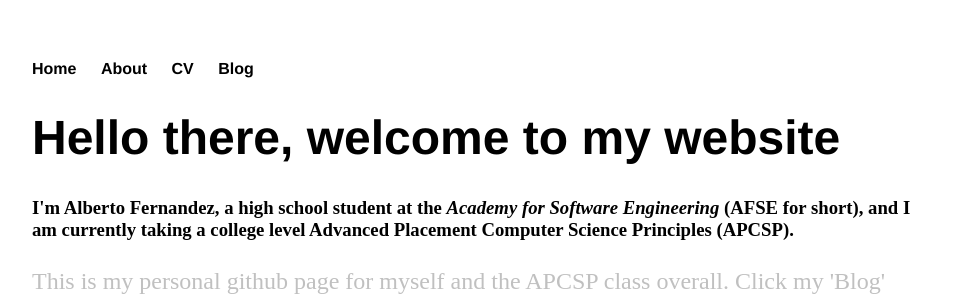
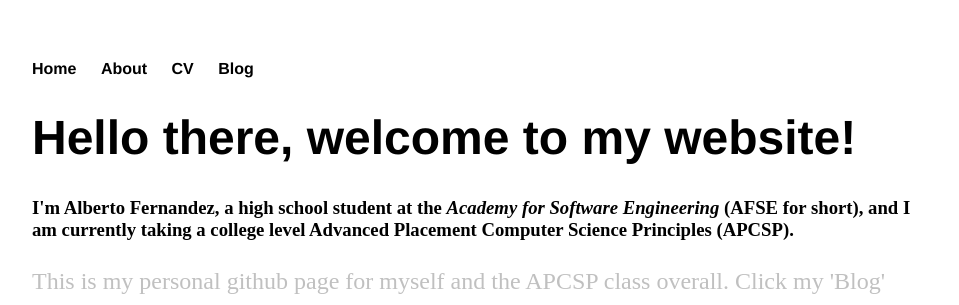
Before and after one commit to albertof4112/albertof4112.github.io, a Jekyll site: the page built from index.html, in a window 1280 px wide. Shown: the top 305 px of the page, without its empty margins (160-1119 px from the left). Built offline with Jekyll 4.4.1, drawn with Linux system fonts in a browser that asks for light colours.

```diff
--- a/index.html
+++ b/index.html
@@ -3,7 +3,7 @@ layout: default
 title: Alberto Fernandez, AFSE Student
 ---
 <div class="blurb">
-	<h1>Hello there, welcome to my website</h1>
+	<h1>Hello there, welcome to my website!</h1>
 	<h3>I'm Alberto Fernandez, a high school student at the <em>Academy for Software Engineering</em>
 		(AFSE for short), and I am currently taking a college level Advanced Placement Computer Science Principles (APCSP).</h3>
 	<p>This is my personal github page for myself and the APCSP class overall.
```
